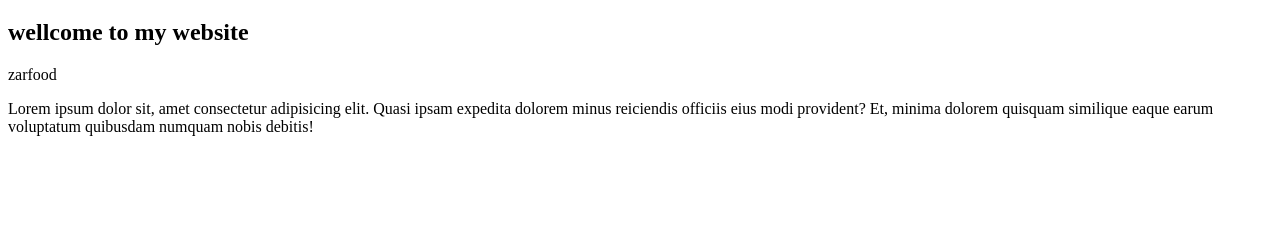
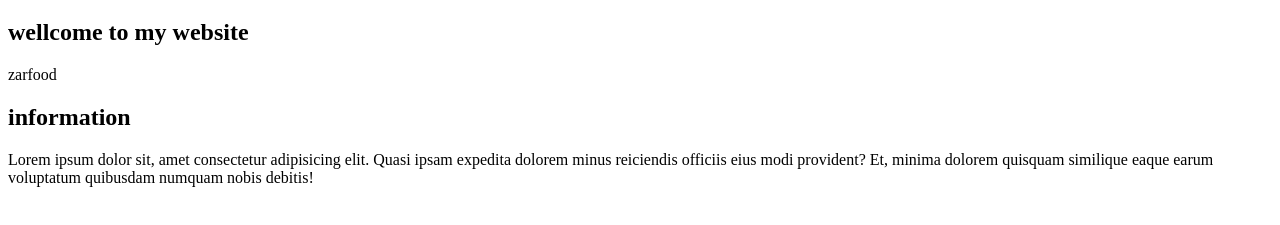
Before and after one commit to alimoradi85/navigation-menu, a plain HTML site: page index.html in a window 1280 px wide. Shown: the part 61-286 px from the top of the page. Drawn offline with Linux system fonts and the light colour scheme.

```diff
--- a/index.html
+++ b/index.html
@@ -10,6 +10,7 @@
     <h2>wellcome to my website</h2>
     <div>zarfood</div>
     <section>
+      <h1>information</h1>
       <p>
         Lorem ipsum dolor sit, amet consectetur adipisicing elit. Quasi ipsam
         expedita dolorem minus reiciendis officiis eius modi provident? Et,
```
